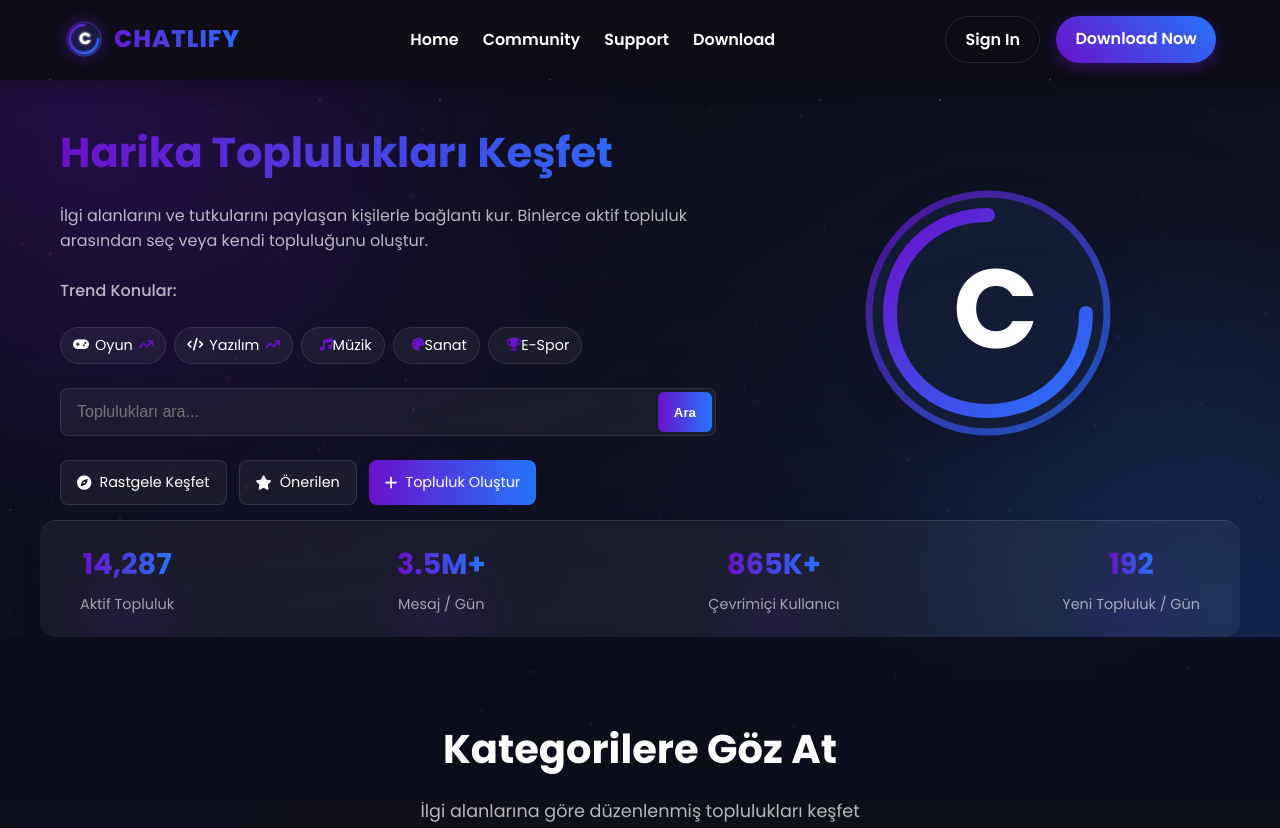
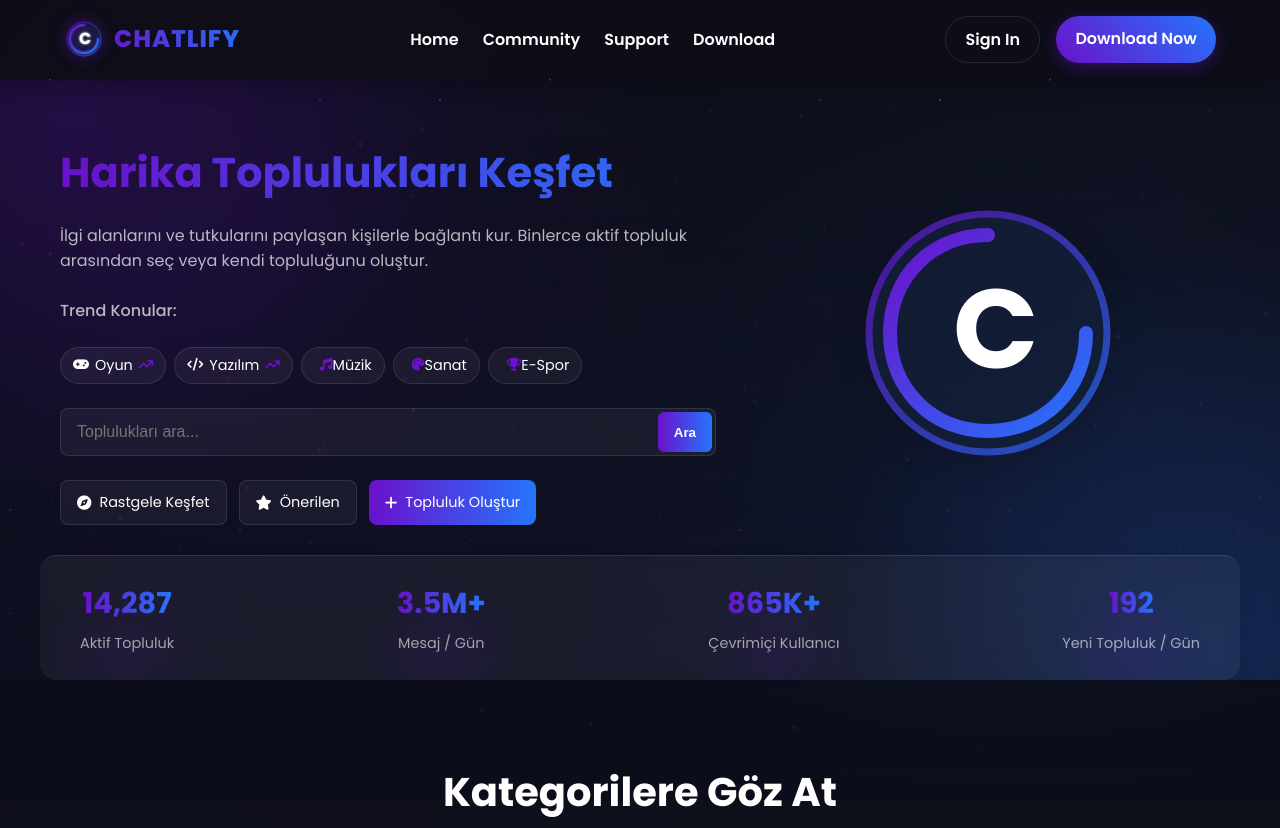
Before and after one commit to Chatlify/chatlify, a website: page community.html in a window 1280 px wide. Shown: the top 828 px of the page. Drawn offline with Linux system fonts and the light colour scheme.

```diff
--- a/css/community.css
+++ b/css/community.css
@@ -15,7 +15,7 @@
 /* Community Banner - Yeni Tasarım */
 .community-banner {
     background: linear-gradient(150deg, rgba(11, 14, 24, 0.5) 0%, rgba(20, 27, 45, 0.5) 100%);
-    padding: 40px 0 0 0;
+    padding: 60px 0 0 0;
     position: relative;
     overflow: hidden;
     z-index: 1;
@@ -229,10 +229,10 @@
     display: flex;
     justify-content: space-between;
     max-width: 1200px;
-    margin: 15px auto 0;
+    margin: 30px auto 0;
     background: rgba(255, 255, 255, 0.05);
     border-radius: 16px;
-    padding: 20px 40px;
+    padding: 24px 40px;
     box-shadow: 0 10px 20px rgba(0, 0, 0, 0.1);
     border-top: 1px solid rgba(255, 255, 255, 0.1);
     backdrop-filter: blur(5px);
```
